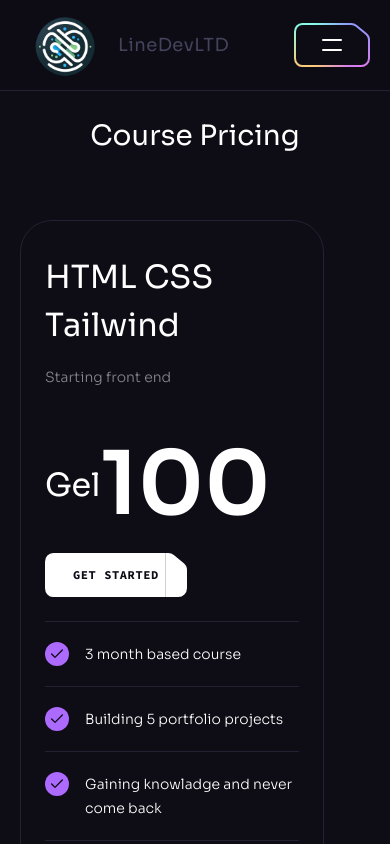
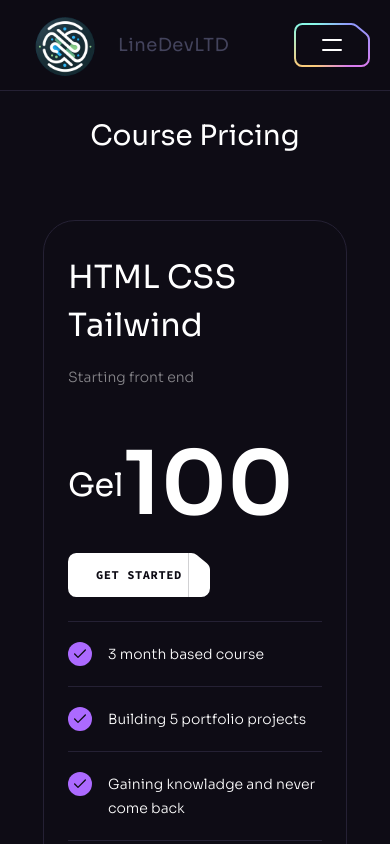
Before and after one commit to linesquad/linedevltd, a React (Vite) app: page /pricing in a window 390 px wide. Shown: the top 844 px of the page. Built offline with nearby package versions, Linux system fonts and the light colour scheme.

Commit message:
implement Pricing responsive

```diff
--- a/src/components/PricingList.jsx
+++ b/src/components/PricingList.jsx
@@ -7,7 +7,8 @@ const PricingList = ({ pickPrice }) => {
   return (
     <div
       className=" flex gap-[1rem] max-lg:flex-wrap
-    tiny:flex-col smaller:flex-col flex-col lg:flex-row"
+    tiny:flex-col smaller:flex-col smaller:items-center flex-col items-center md:flex-row md:flex-wrap
+     md:justify-center lg:flex-row lg:flex-nowrap"
     >
       {currentPricing.map((item) => (
         <div
```
